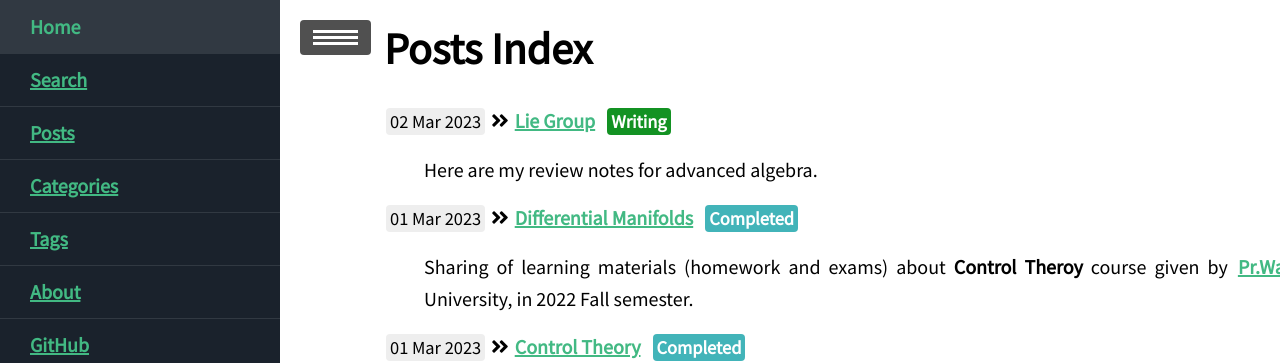
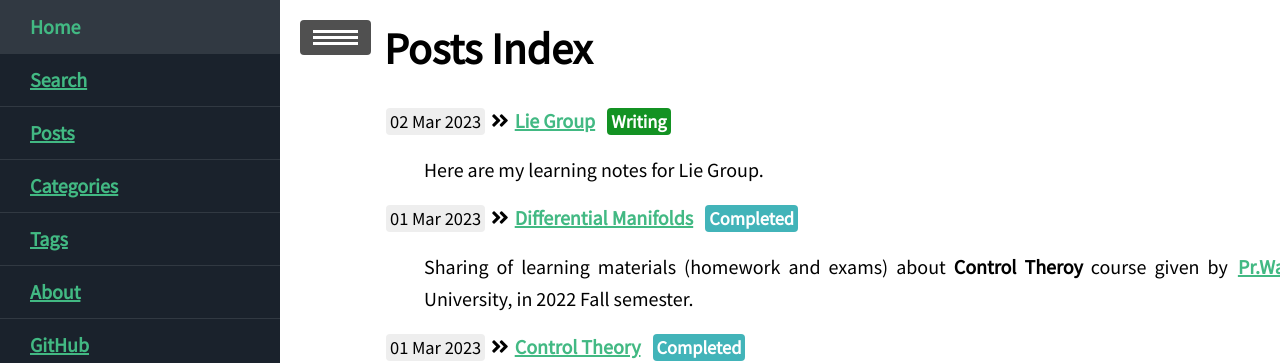
Before and after one commit to ssskz/ssskz.github.io, a Jekyll site: the page built from blog/index.html, in a window 1280 px wide and 1061 px high. Shown: the top 363 px of the window. Built offline with Jekyll 4.4.1, drawn with Linux system fonts in a browser that asks for light colours; nearby versions of some CDN libraries.

Commit message:
update _posts/2023-3-2-Lie-Group.md.
Signed-off-by: ssskz <12497590+ssskz@user.noreply.gitee.com>

```diff
--- a/_posts/2023-3-2-Lie-Group.md
+++ b/_posts/2023-3-2-Lie-Group.md
@@ -7,7 +7,7 @@ mermaid: true
 tags: Lie-algebra
 status: Writing
 categories: Algebra
-description: Here are my review notes for advanced algebra.
+description: Here are my learning notes for Lie Group.
 ---
 
 # Polynomial
```
